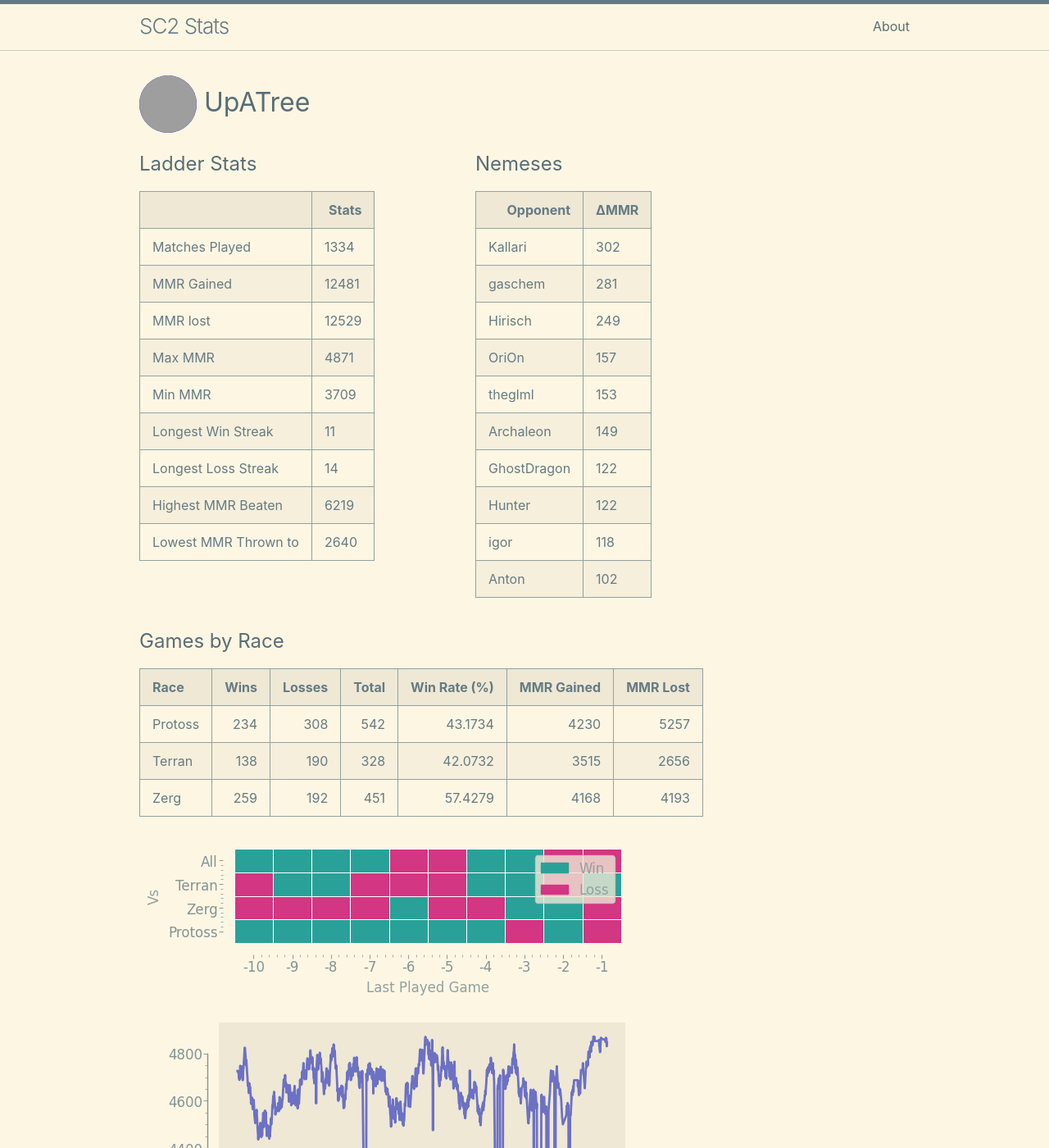
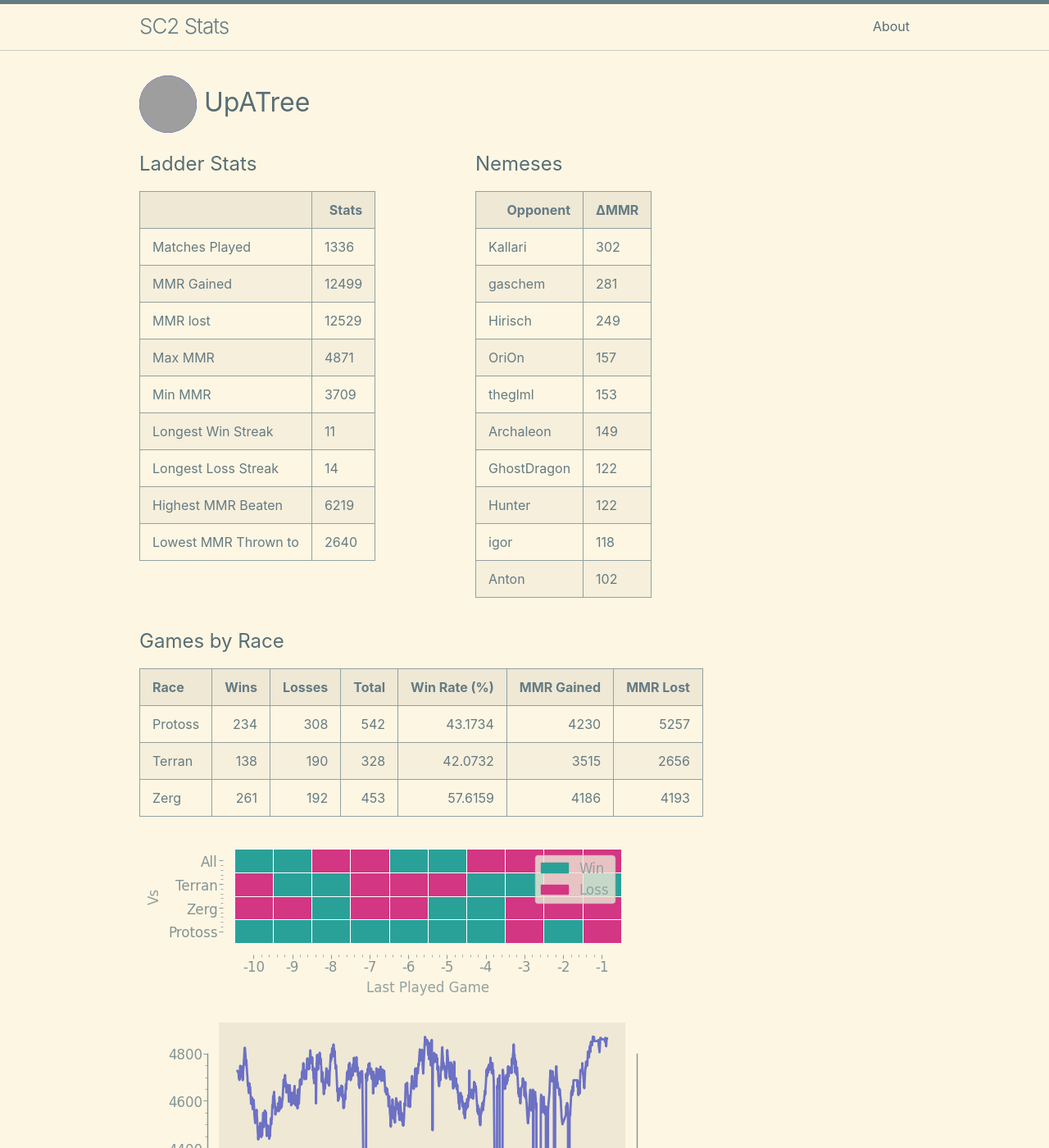
Before and after one commit to kylermurphy/UpATree, a Jekyll site: the page built from docs/index.md, in a window 1280 px wide and 1400 px high. Shown: the whole window at 82% size. Built offline with Jekyll 4.4.1, drawn with Linux system fonts in a browser that asks for light colours; grey boxes are pictures that could not be loaded.

Commit message:
running on push

```diff
--- a/docs/index.md
+++ b/docs/index.md
@@ -18,11 +18,11 @@ layout: home
   <tbody>
     <tr>
       <td>Matches Played</td>
-      <td>1334</td>
+      <td>1336</td>
     </tr>
     <tr>
       <td>MMR Gained</td>
-      <td>12481</td>
+      <td>12499</td>
     </tr>
     <tr>
       <td>MMR lost</td>
@@ -116,7 +116,7 @@ layout: home
 |:--------|-------:|---------:|--------:|---------------:|-------------:|-----------:|
 | Protoss |    234 |      308 |     542 |        43.1734 |         4230 |       5257 |
 | Terran  |    138 |      190 |     328 |        42.0732 |         3515 |       2656 |
-| Zerg    |    259 |      192 |     451 |        57.4279 |         4168 |       4193 |
+| Zerg    |    261 |      192 |     453 |        57.6159 |         4186 |       4193 |
 
 ![Games by Race](./assets/gm_hist.png)
 
--- a/log.txt
+++ b/log.txt
@@ -549,3 +549,4 @@ Writing a log file 2025-03-19 16:29:30.
 Writing a log file 2025-03-19 16:52:48.
 Writing a log file 2025-03-19 17:21:09.
 Writing a log file 2025-03-19 17:48:00.
+Writing a log file 2025-03-19 18:32:14.
```
Also changed, not shown: docs/assets/MMR.png, docs/assets/daily.png, docs/assets/gm_hist.png, docs/assets/r_wrt.png, 1 other file.
